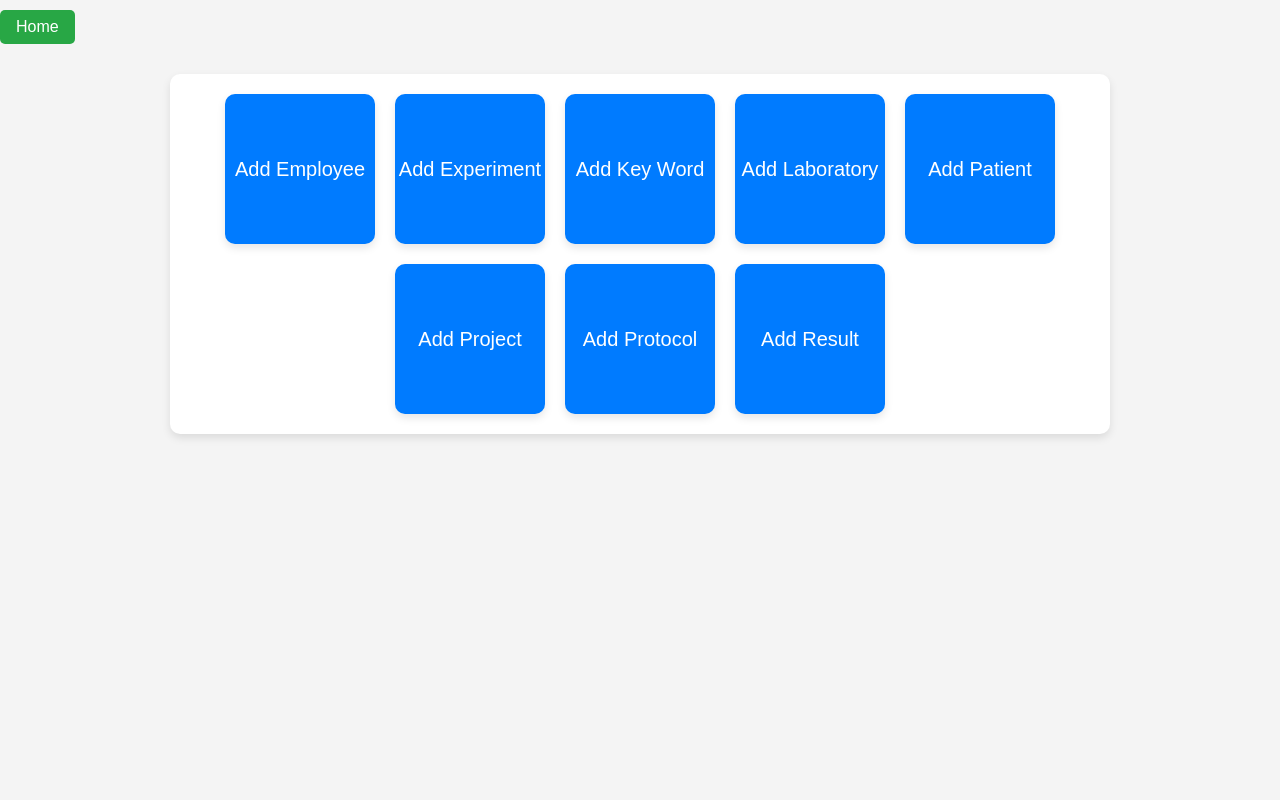
After one commit to haszpe/Med_DB, a Django app: page /add_all/ in a window 1280 px wide. The commit adds this page. Run offline with Django 4.2, Linux system fonts and the light colour scheme.

Commit message:
added functionality to add data to all tables

```diff
--- a/medDB/medDB/urls.py
+++ b/medDB/medDB/urls.py
@@ -25,5 +25,13 @@ urlpatterns = [
     path("login/", views.user_login, name='login'),
     path("logout/", views.user_logout, name='logout'),
     path("list_employee/", views.list_employee, name='list_employee'),
+    path("add_laboratory/", views.add_laboratory, name='add_laboratory'),
     path("add_employee/", views.add_employee, name='add_employee'),
+    path("add_experiment/", views.add_experiment, name='add_experiment'),
+    path("add_project/", views.add_project, name='add_project'),
+    path("add_result/", views.add_result, name='add_result'),
+    path("add_key_word/", views.add_key_word, name='add_key_word'),
+    path("add_protocol/", views.add_protocol, name='add_protocol'),
+    path("add_patient/", views.add_patient, name='add_patient'),
+    path("add_all/", views.add_all, name='add_all'),
 ]
--- /dev/null
+++ b/medDB/templates/add_all.html
@@ -0,0 +1,106 @@
+<!DOCTYPE html>
+<html lang="en">
+
+<head>
+    <meta charset="UTF-8">
+    <meta name="viewport" content="width=device-width, initial-scale=1.0">
+    <title>Database Management</title>
+    <style>
+        body {
+            font-family: Arial, sans-serif;
+            display: flex;
+            flex-direction: column;
+            align-items: center;
+            height: 100vh;
+            margin: 0;
+            background-color: #f4f4f4;
+        }
+
+        .header {
+            width: 100%;
+            background-color: #f4f4f4;
+            /* Match background color of the body */
+            padding: 10px;
+            display: flex;
+            justify-content: flex-start;
+            /* Align items to the left */
+            align-items: center;
+        }
+
+        .home-button {
+            background-color: #28a745;
+            /* Green background color for the button */
+            color: white;
+            padding: 8px 16px;
+            /* Adjust padding as needed */
+            border-radius: 5px;
+            text-decoration: none;
+            transition: background-color 0.3s ease;
+            /* Smooth transition on hover */
+        }
+
+        .home-button:hover {
+            background-color: #218838;
+            /* Darker shade of green on hover */
+        }
+
+        .container {
+            display: flex;
+            flex-wrap: wrap;
+            gap: 20px;
+            justify-content: center;
+            /* Center items horizontally */
+            align-items: center;
+            /* Center items vertically */
+            max-width: 900px;
+            /* Adjust max-width as needed */
+            margin: 20px auto;
+            /* Center the container horizontally with margin */
+            padding: 20px;
+            /* Add padding around the container */
+            background-color: white;
+            /* White background color for the content area */
+            border-radius: 10px;
+            box-shadow: 0 4px 8px rgba(0, 0, 0, 0.1);
+        }
+
+        .tile {
+            width: 150px;
+            height: 150px;
+            background-color: #007BFF;
+            color: white;
+            display: flex;
+            justify-content: center;
+            align-items: center;
+            text-align: center;
+            border-radius: 10px;
+            text-decoration: none;
+            font-size: 20px;
+            box-shadow: 0 4px 8px rgba(0, 0, 0, 0.1);
+            transition: transform 0.2s;
+        }
+
+        .tile:hover {
+            transform: scale(1.05);
+        }
+    </style>
+</head>
+
+<body>
+    <div class="header">
+        <a href="/" class="home-button">Home</a>
+    </div>
+
+    <div class="container">
+        <a href="{% url 'add_employee' %}" class="tile">Add Employee</a>
+        <a href="{% url 'add_experiment' %}" class="tile">Add Experiment</a>
+        <a href="{% url 'add_key_word' %}" class="tile">Add Key Word</a>
+        <a href="{% url 'add_laboratory' %}" class="tile">Add Laboratory</a>
+        <a href="{% url 'add_patient' %}" class="tile">Add Patient</a>
+        <a href="{% url 'add_project' %}" class="tile">Add Project</a>
+        <a href="{% url 'add_protocol' %}" class="tile">Add Protocol</a>
+        <a href="{% url 'add_result' %}" class="tile">Add Result</a>
+    </div>
+</body>
+
+</html>
--- a/medDB/templates/home.html
+++ b/medDB/templates/home.html
@@ -17,8 +17,8 @@
     <div class="dropdown-content">
       <a href="login/">Login</a>
       <a href="list_employee/">List users</a>
+      <a href="add_all/">Add Data</a>
       <a href="admin/">admin (hannapeciak)</a>
-      <a href="add_employee/">Add Employee data</a>
     </div>
   </div>
 
--- a/medDB/users/views.py
+++ b/medDB/users/views.py
@@ -5,7 +5,7 @@ from django.http import HttpResponse, HttpResponseRedirect
 # for users listing
 from .models import Employees
 from django.shortcuts import render
-from .forms import AddEmployee
+from .forms import AddEmployee, AddLaboratory, AddExperiment, AddKeyWord,AddPatient,AddProject,AddProtocol,AddResult
 
 
 def home(request):
@@ -40,6 +40,19 @@ def list_employee(request):
     context = {'all_employees': all_employees}
     return render(request, 'list_employee.html', context)
 
+def add_laboratory(request):
+    submitted = False
+    if request.method == 'POST':
+        form = AddLaboratory(request.POST)
+        if form.is_valid():
+            form.save()
+            return HttpResponseRedirect('add_templates/add_laboratory?submitted=True')
+    else:
+        form = AddLaboratory()
+        if 'submitted' in request.GET:
+            submitted = True
+    return render(request, 'add_templates/add_laboratory.html', {'form': form, 'submitted': submitted})
+
 
 def add_employee(request):
     submitted = False
@@ -47,9 +60,90 @@ def add_employee(request):
         form = AddEmployee(request.POST)
         if form.is_valid():
             form.save()
-            return HttpResponseRedirect('/add_employee?submitted=True')
+            return HttpResponseRedirect('add_templates/add_employee?submitted=True')
     else:
         form = AddEmployee
         if 'submitted' in request.GET:
             submitted = True
-    return render(request, 'add_employee.html', {'form' : form, 'submitted' : submitted})
+    return render(request, 'add_templates/add_employee.html', {'form' : form, 'data' : submitted})
+
+def add_project(request):
+    submitted = False
+    if request.method == 'POST':
+        form = AddProject(request.POST)
+        if form.is_valid():
+            form.save()
+            return HttpResponseRedirect('add_templates/add_project?submitted=True')
+    else:
+        form = AddProject()
+        if 'submitted' in request.GET:
+            submitted = True
+    return render(request, 'add_templates/add_project.html', {'form': form, 'submitted': submitted})
+
+def add_experiment(request):
+    submitted = False
+    if request.method == 'POST':
+        form = AddExperiment(request.POST)
+        if form.is_valid():
+            form.save()
+            return HttpResponseRedirect('add_templates/add_experiment?submitted=True')
+    else:
+        form = AddExperiment()
+        if 'submitted' in request.GET:
+            submitted = True
+    return render(request, 'add_templates/add_experiment.html', {'form': form, 'submitted': submitted})
+
+def add_result(request):
+    submitted = False
+    if request.method == 'POST':
+        form = AddResult(request.POST)
+        if form.is_valid():
+            form.save()
+            return HttpResponseRedirect('add_templates/add_result?submitted=True')
+    else:
+        form = AddResult()
+        if 'submitted' in request.GET:
+            submitted = True
+    return render(request, 'add_templates/add_result.html', {'form': form, 'submitted': submitted})
+
+def add_key_word(request):
+    submitted = False
+    if request.method == 'POST':
+        form = AddKeyWord(request.POST)
+        if form.is_valid():
+            form.save()
+            return HttpResponseRedirect('add_templates/add_key_word?submitted=True')
+    else:
+        form = AddKeyWord()
+        if 'submitted' in request.GET:
+            submitted = True
+    return render(request, 'add_templates/add_key_word.html', {'form': form, 'submitted': submitted})
+
+def add_protocol(request):
+    submitted = False
+    if request.method == 'POST':
+        form = AddProtocol(request.POST)
+        if form.is_valid():
+            form.save()
+            return HttpResponseRedirect('add_templates/add_protocol?submitted=True')
+    else:
+        form = AddProtocol()
+        if 'submitted' in request.GET:
+            submitted = True
+    return render(request, 'add_templates/add_protocol.html', {'form': form, 'submitted': submitted})
+
+def add_patient(request):
+    submitted = False
+    if request.method == 'POST':
+        form = AddPatient(request.POST)
+        if form.is_valid():
+            form.save()
+            return HttpResponseRedirect('add_templates/add_patient?submitted=True')
+    else:
+        form = AddPatient()
+        if 'submitted' in request.GET:
+            submitted = True
+    return render(request, 'add_templates/add_patient.html', {'form': form, 'submitted': submitted})
+
+def add_all(request):
+    return render(request, 'add_all.html')
```
Also changed, not shown: medDB/templates/add_templates/add_employee.html (added, +35 -0 lines), medDB/templates/add_templates/add_experiment.html (added, +35 -0 lines), medDB/templates/add_templates/add_key_word.html (added, +35 -0 lines), medDB/templates/add_templates/add_laboratory.html (added, +35 -0 lines), medDB/templates/add_templates/add_patient.html (renamed from medDB/templates/add_employee.html, +4 -4 lines), medDB/templates/add_templates/add_project.html (added, +35 -0 lines), medDB/templates/add_templates/add_protocol.html (added, +35 -0 lines), medDB/templates/add_templates/add_result.html (added, +35 -0 lines), medDB/users/forms.py (+122 -1 lines).
